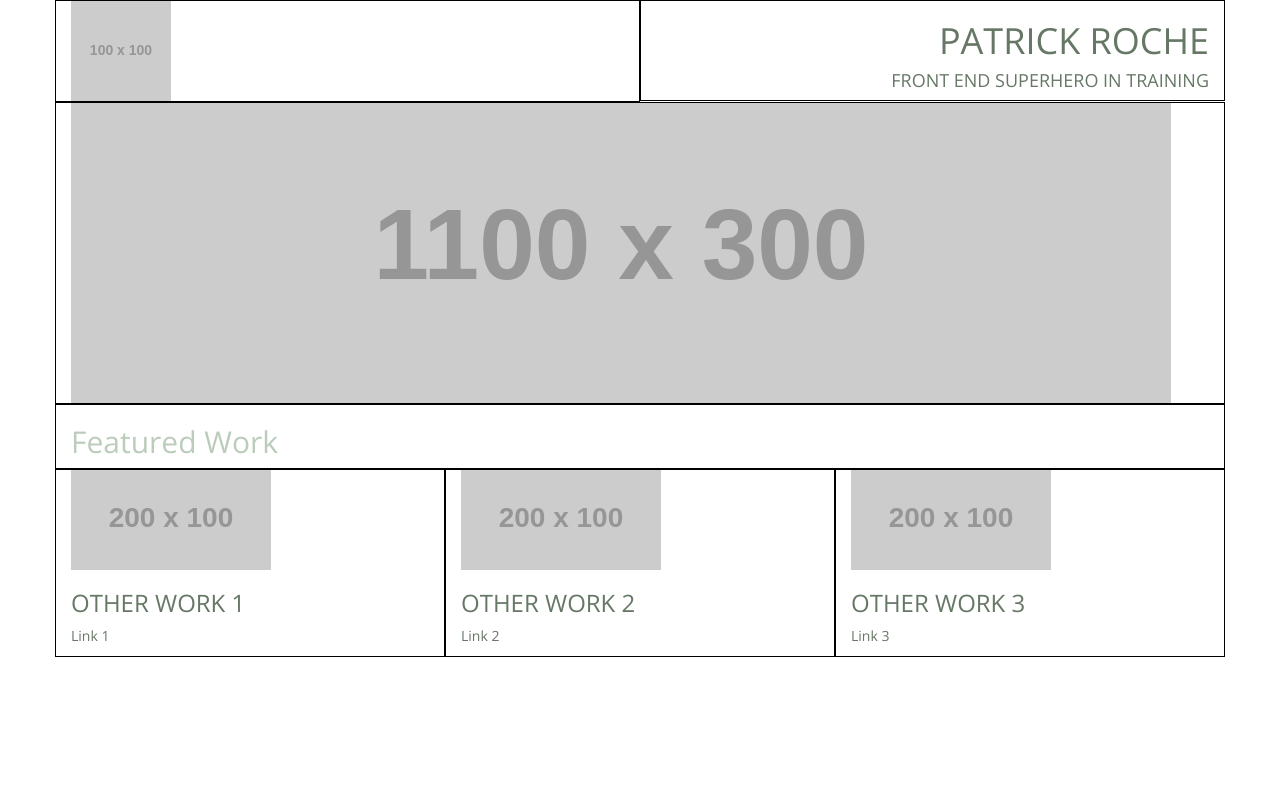
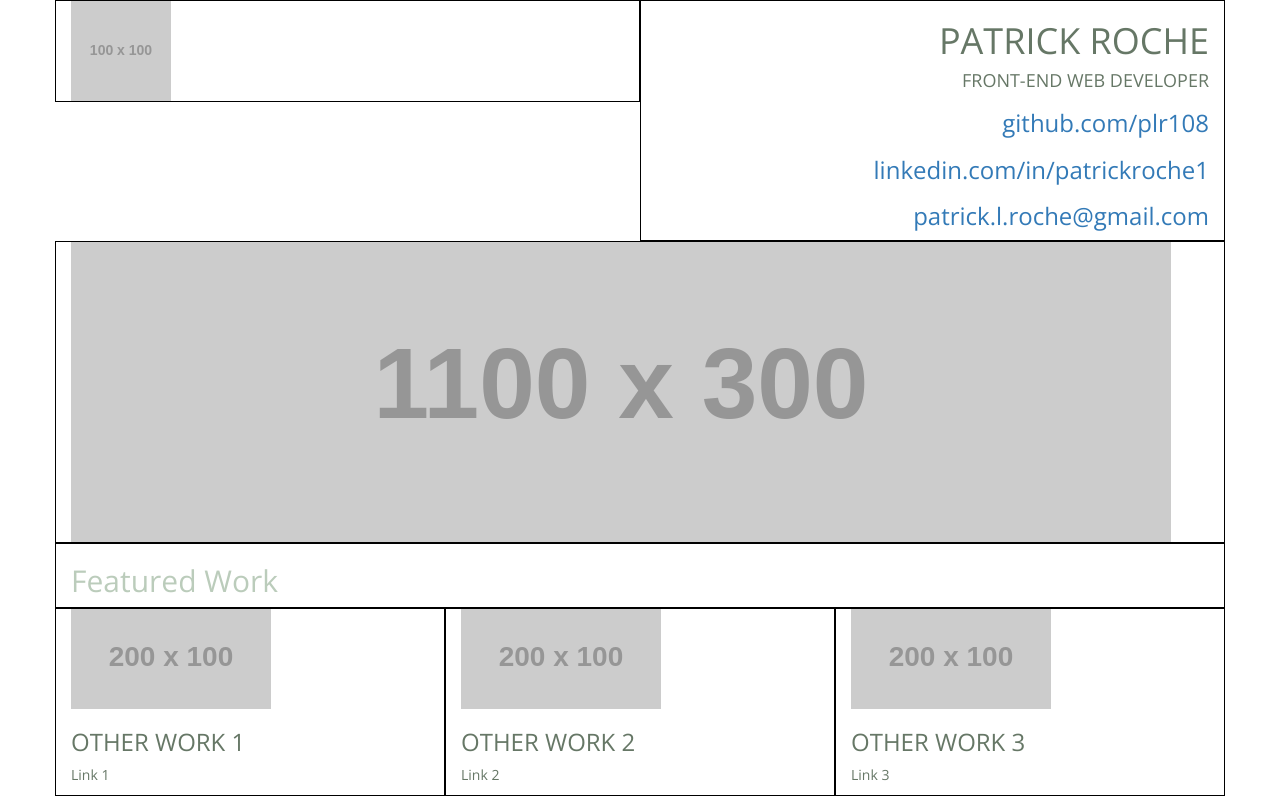
Before and after one commit to plr108-zz/portfolio-layout, a website: page index.html in a window 1280 px wide. Drawn offline with nearby package versions, Linux system fonts and the light colour scheme; placeholder pictures from the web are drawn by us.

Commit message:
Change role

```diff
--- a/Gruntfile.js
+++ b/Gruntfile.js
@@ -15,7 +15,7 @@ module.exports = function(grunt) {
           engine: 'gm',
           sizes: [{
             /* Change these */
-            width: 800,
+            height: 100,
             suffix: '_small_2x',
             quality: 30
           },
--- a/index.html
+++ b/index.html
@@ -28,7 +28,10 @@
             </div>
             <div class="col-md-6 hi-my-name-is">
                 <h1 class="text-uppercase">Patrick Roche</h1>
-                <h4 class="text-uppercase">Front End SuperHero In Training</h4>
+                <h4 class="text-uppercase">Front-End Web Developer</h4>
+                <h3><a target="_blank" href="https://github.com/plr108">github.com/plr108</a></h3>
+                <h3><a target="_blank" href= "https://www.linkedin.com/in/patrickroche1">linkedin.com/in/patrickroche1</a></h3>
+                <h3><a href="mailto:patrick.l.roche@gmail.com">patrick.l.roche@gmail.com</a></h3>
             </div>
         </div>
 
```
Also changed, not shown: images/pizza-100_small_2x.png (added), images/pizza-400_small_1x.png (added), images/pizza-800_large_1x.png (added), images_src/pizza.png (added), 1 other file.
